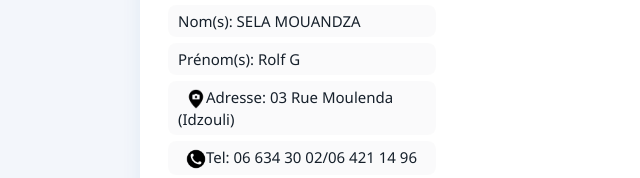
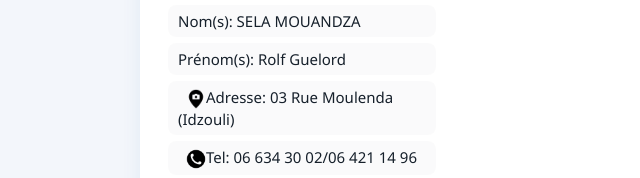
Before and after one commit to mouandzaficheljunior-lgtm/fichel14.github.io, a plain HTML site: page index.html in a window 1280 px wide. Shown: the part 226-404 px from the top of the page, 0-640 px from the left. Drawn offline with Linux system fonts and the light colour scheme.

Commit message:
index.html
Updated personal details in the CV section, including name and experience.

```diff
--- a/index.html
+++ b/index.html
@@ -11,7 +11,7 @@
       <img class="img" src="images/fichel.jpg" alt="Photo de profil" loading="lazy" style="width:120px;height:120px;border-radius:50%;object-fit:cover;display:block;">
       <span class="profil">Profil <img src="images/icons8-test-account.png"></span>
       <span class="nom">Nom(s): SELA MOUANDZA</span>
-      <span class="premon">Prénom(s): Rolf G</span>
+      <span class="premon">Prénom(s): Rolf Guelord</span>
       <span class="adresse"><img src="images/icons8-point-d'intérêt.png">Adresse: 03 Rue Moulenda (Idzouli)</span>
       <span class="adresse1"><img src="images/telephone.png">Tel: 06 634 30 02/06 421 14 96</span>
       <span class="adresse2"><img src="images/email.png">Email: <a href="mailto:mouandzaficheljunior@gmail.com">mouandzaficheljunior@gmail.com</a></span>
@@ -75,4 +75,5 @@
 
   </div>
 </body>
+
 </html>
```
